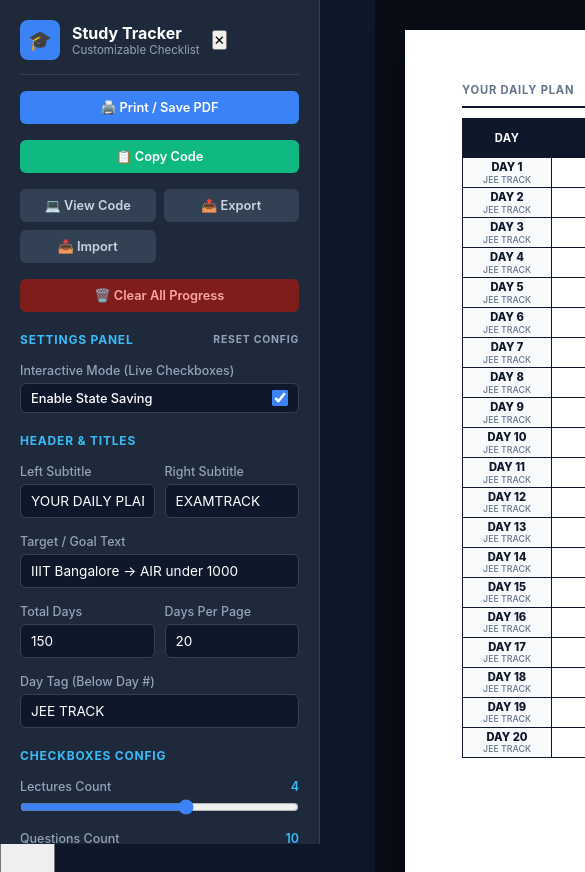
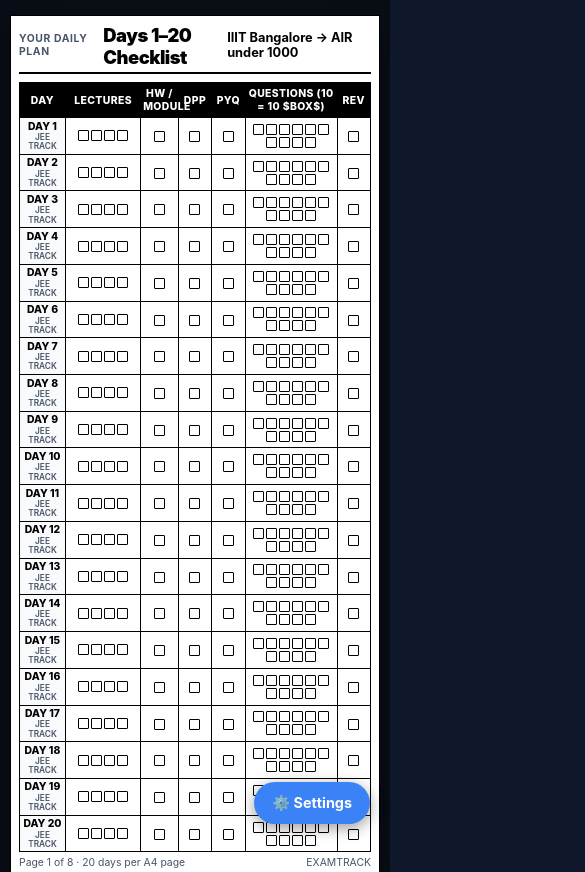
Before and after one commit to raj4rchives/Dailycheck, a plain HTML site: page index.html in a window 390 px wide. Shown: the top 872 px of the page, 585 px wide, since content can reach past the window. Drawn offline with Linux system fonts and the light colour scheme.

Commit message:
Update style.css

```diff
--- a/style.css
+++ b/style.css
@@ -1,5 +1,5 @@
 :root {
-    --sidebar-width: 320px;
+    --sidebar-width: 300px;
     --bg-dark: #0f172a;
     --panel-bg: #1e293b;
     --accent: #3b82f6;
@@ -23,6 +23,33 @@ body {
     min-height: 100vh;
 }
 
+/* Mobile Toggle Floating Button */
+.mobile-toggle-btn {
+    display: none;
+    position: fixed;
+    bottom: 20px;
+    right: 20px;
+    z-index: 1001;
+    background: var(--accent);
+    color: white;
+    border: none;
+    padding: 12px 18px;
+    border-radius: 30px;
+    font-weight: 700;
+    font-size: 0.9rem;
+    box-shadow: 0 4px 15px rgba(0,0,0,0.4);
+    cursor: pointer;
+}
+
+.close-sidebar-btn {
+    display: none;
+    background: none;
+    border: none;
+    color: white;
+    font-size: 1.2rem;
+    cursor: pointer;
+}
+
 /* Sidebar Controls */
 .sidebar {
     width: var(--sidebar-width);
@@ -35,13 +62,14 @@ body {
     display: flex;
     flex-direction: column;
     gap: 16px;
-    z-index: 10;
+    z-index: 1000;
+    transition: transform 0.3s ease;
 }
 
 .brand {
     display: flex;
     align-items: center;
-    gap: 12px;
+    justify-content: space-between;
     border-bottom: 1px solid var(--border-dark);
     padding-bottom: 14px;
 }
@@ -49,23 +77,23 @@ body {
 .brand-icon {
     background: var(--accent);
     color: white;
-    width: 40px;
-    height: 40px;
+    width: 35px;
+    height: 35px;
     display: flex;
     align-items: center;
     justify-content: center;
     border-radius: 8px;
-    font-size: 1.2rem;
+    font-size: 1.1rem;
 }
 
 .brand-text h1 {
-    font-size: 1rem;
+    font-size: 0.95rem;
     font-weight: 700;
     color: #fff;
 }
 
 .brand-text p {
-    font-size: 0.72rem;
+    font-size: 0.7rem;
     color: var(--text-muted);
 }
 
@@ -203,60 +231,58 @@ input[type="range"] {
     width: 210mm;
     min-height: 297mm;
     background: white;
-    color: #0f172a;
-    padding: 12mm 15mm;
+    color: #000;
+    padding: 10mm 12mm;
     margin-bottom: 25px;
     box-shadow: 0 15px 35px rgba(0,0,0,0.4);
     display: flex;
     flex-direction: column;
     justify-content: space-between;
     position: relative;
+    border: 1.5px solid #000;
 }
 
 .page-header {
     display: flex;
     justify-content: space-between;
     align-items: baseline;
-    border-bottom: 2px solid #0f172a;
-    padding-bottom: 6px;
-    margin-bottom: 10px;
+    border-bottom: 2px solid #000;
+    padding-bottom: 4px;
+    margin-bottom: 8px;
 }
 
 .brand-sub-wrap {
     display: flex;
-    gap: 15px;
+    gap: 12px;
     align-items: baseline;
 }
 
 .brand-sub {
-    font-size: 0.7rem;
-    letter-spacing: 0.8px;
+    font-size: 0.65rem;
+    letter-spacing: 0.6px;
     text-transform: uppercase;
     font-weight: 700;
-    color: #64748b;
+    color: #475569;
 }
 
 .page-title {
-    font-size: 1.25rem;
+    font-size: 1.15rem;
     font-weight: 900;
     letter-spacing: -0.5px;
-    color: #0f172a;
+    color: #000;
 }
 
 .target-goal {
-    font-size: 0.85rem;
+    font-size: 0.8rem;
     font-weight: 700;
-    color: #1e293b;
-    border-bottom: 1px dashed #0f172a;
-    padding-bottom: 2px;
+    color: #000;
 }
 
 .page-footer-info {
-    font-size: 0.7rem;
-    color: #64748b;
+    font-size: 0.65rem;
+    color: #475569;
     display: flex;
     justify-content: space-between;
-    border-top: 1px solid #cbd5e1;
     padding-top: 4px;
 }
 
@@ -268,37 +294,39 @@ table {
 }
 
 th, td {
-    border: 1px solid #0f172a;
+    border: 1px solid #000;
     text-align: center;
     vertical-align: middle;
 }
 
 th {
-    background-color: #0f172a;
+    background-color: #000;
     color: white;
-    font-size: 0.7rem;
+    font-size: 0.65rem;
     text-transform: uppercase;
     letter-spacing: 0.4px;
-    padding: 5px 2px;
+    padding: 4px 2px;
+    font-weight: 800;
 }
 
 td {
-    padding: 3px 2px;
-    font-size: 0.7rem;
+    padding: 2.5px 2px;
+    font-size: 0.65rem;
 }
 
 .day-cell {
     font-weight: 800;
-    font-size: 0.7rem;
+    font-size: 0.65rem;
     background: #f8fafc;
-    padding: 3px;
+    padding: 2.5px;
     line-height: 1.1;
+    color: #000;
 }
 
 .day-sub {
-    font-size: 0.55rem;
-    font-weight: 500;
-    color: #64748b;
+    font-size: 0.52rem;
+    font-weight: 600;
+    color: #475569;
     margin-top: 1px;
 }
 
@@ -306,10 +334,10 @@ td {
 .box-input {
     appearance: none;
     -webkit-appearance: none;
-    width: 13px;
-    height: 13px;
-    border: 1.5px solid #0f172a;
-    border-radius: 2px;
+    width: 11px;
+    height: 11px;
+    border: 1.2px solid #000;
+    border-radius: 1px;
     background-color: white;
     cursor: pointer;
     display: inline-block;
@@ -318,15 +346,15 @@ td {
 }
 
 .box-input:checked {
-    background-color: #0f172a;
+    background-color: #000;
 }
 
 .box-input:checked::after {
     content: '✔';
     position: absolute;
-    top: -2px;
-    left: 1px;
-    font-size: 9px;
+    top: -3px;
+    left: 0.5px;
+    font-size: 8px;
     color: white;
     font-weight: bold;
 }
@@ -373,10 +401,38 @@ td {
     resize: vertical;
 }
 
+/* Responsive Media Query for Phones */
+@media (max-width: 900px) {
+    .sidebar {
+        transform: translateX(-100%);
+        width: 100%;
+        max-width: 320px;
+    }
+    .sidebar.active {
+        transform: translateX(0);
+    }
+    .close-sidebar-btn {
+        display: block;
+    }
+    .main-content {
+        margin-left: 0;
+        padding: 15px 10px;
+    }
+    .mobile-toggle-btn {
+        display: block;
+    }
+    .page {
+        width: 100%;
+        min-height: auto;
+        padding: 8px;
+        transform: scale(1);
+    }
+}
+
 /* Print Media Query */
 @media print {
     body { background: none; }
-    .sidebar, .modal { display: none !important; }
+    .sidebar, .modal, .mobile-toggle-btn { display: none !important; }
     .main-content { margin: 0; padding: 0; background: none; }
     .page {
         box-shadow: none;
@@ -385,6 +441,7 @@ td {
         break-after: page;
         width: 210mm;
         height: 297mm;
-        padding: 10mm 12mm;
+        padding: 8mm 10mm;
+        border: 1px solid #000;
     }
 }
```
